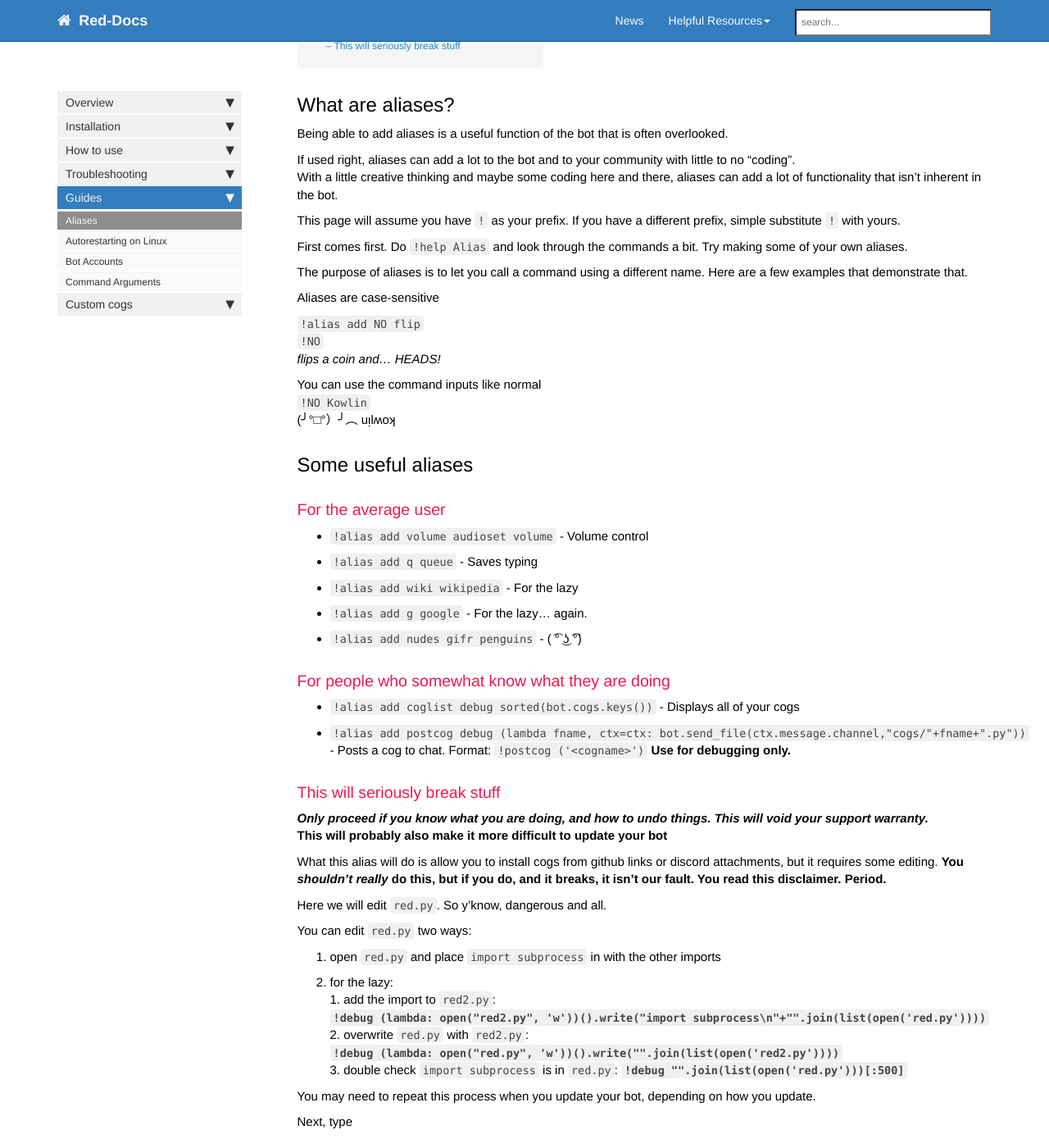
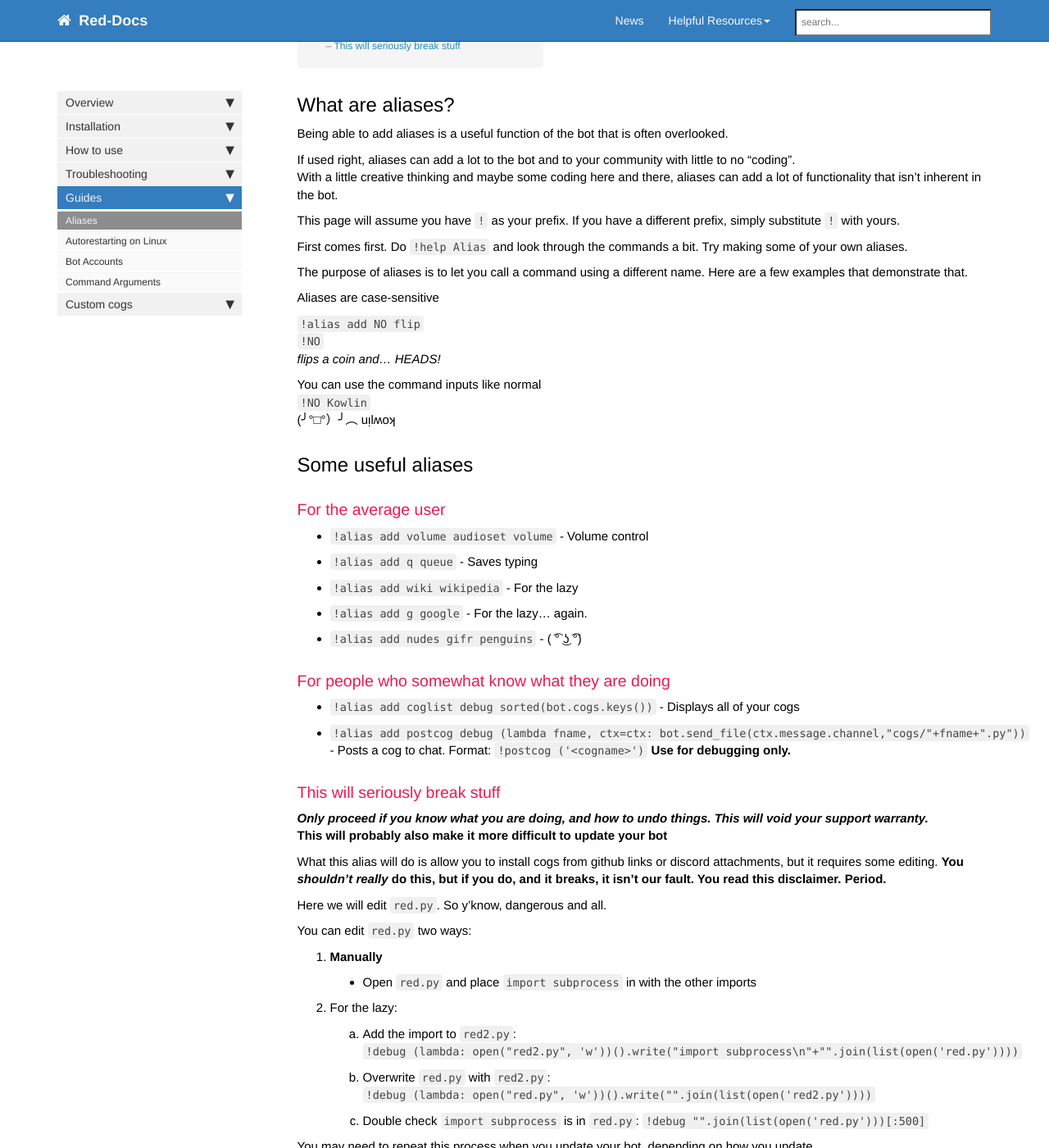
Before and after one commit to Twentysix26/Red-Docs, a Jekyll site: the page built from red/red_guide_aliases.md, in a window 1280 px wide and 1400 px high, scrolled down 266 px. Shown: the whole window at 82% size. Built offline with Jekyll 4.4.1, drawn with Linux system fonts in a browser that asks for light colours; nearby versions of some CDN libraries; comment, search, counter and statistics services are not loaded.

Commit message:
fixed dumbs formatting

```diff
--- a/red/red_guide_aliases.md
+++ b/red/red_guide_aliases.md
@@ -12,7 +12,7 @@ If used right, aliases can add a lot to the bot and to your community with littl
 With a little creative thinking and maybe some coding here and there, aliases can add a lot of functionality that isn't inherent in the bot.
 
 
-This page will assume you have `!` as your prefix. If you have a different prefix, simple substitute `!` with yours.
+This page will assume you have `!` as your prefix. If you have a different prefix, simply substitute `!` with yours.
 
 First comes first. Do `!help Alias` and look through the commands a bit. Try making some of your own aliases.
 
@@ -53,11 +53,12 @@ What this alias will do is allow you to install cogs from github links or discor
 Here we will edit `red.py`. So y'know, dangerous and all.
 
 You can edit `red.py` two ways:
-  1. open `red.py` and place `import subprocess` in with the other imports
-  2. for the lazy:
-    1. add the import to `red2.py`: **`!debug (lambda: open("red2.py", 'w'))().write("import subprocess\n"+"".join(list(open('red.py'))))`**
-    2. overwrite `red.py` with `red2.py`: **`!debug (lambda: open("red.py", 'w'))().write("".join(list(open('red2.py'))))`**
-    3. double check `import subprocess` is in `red.py`: **`!debug "".join(list(open('red.py')))[:500]`**
+  1. **Manually**
+     * Open `red.py` and place `import subprocess` in with the other imports
+  2. For the lazy:
+     1. Add the import to `red2.py`: `!debug (lambda: open("red2.py", 'w'))().write("import subprocess\n"+"".join(list(open('red.py'))))`
+     2. Overwrite `red.py` with `red2.py`: `!debug (lambda: open("red.py", 'w'))().write("".join(list(open('red2.py'))))`
+     3. Double check `import subprocess` is in `red.py`: `!debug "".join(list(open('red.py')))[:500]`
 
 You may need to repeat this process when you update your bot, depending on how you update.
 
```
Also changed, not shown: red/red_guide_bot_accounts.md (+3 -3 lines).
